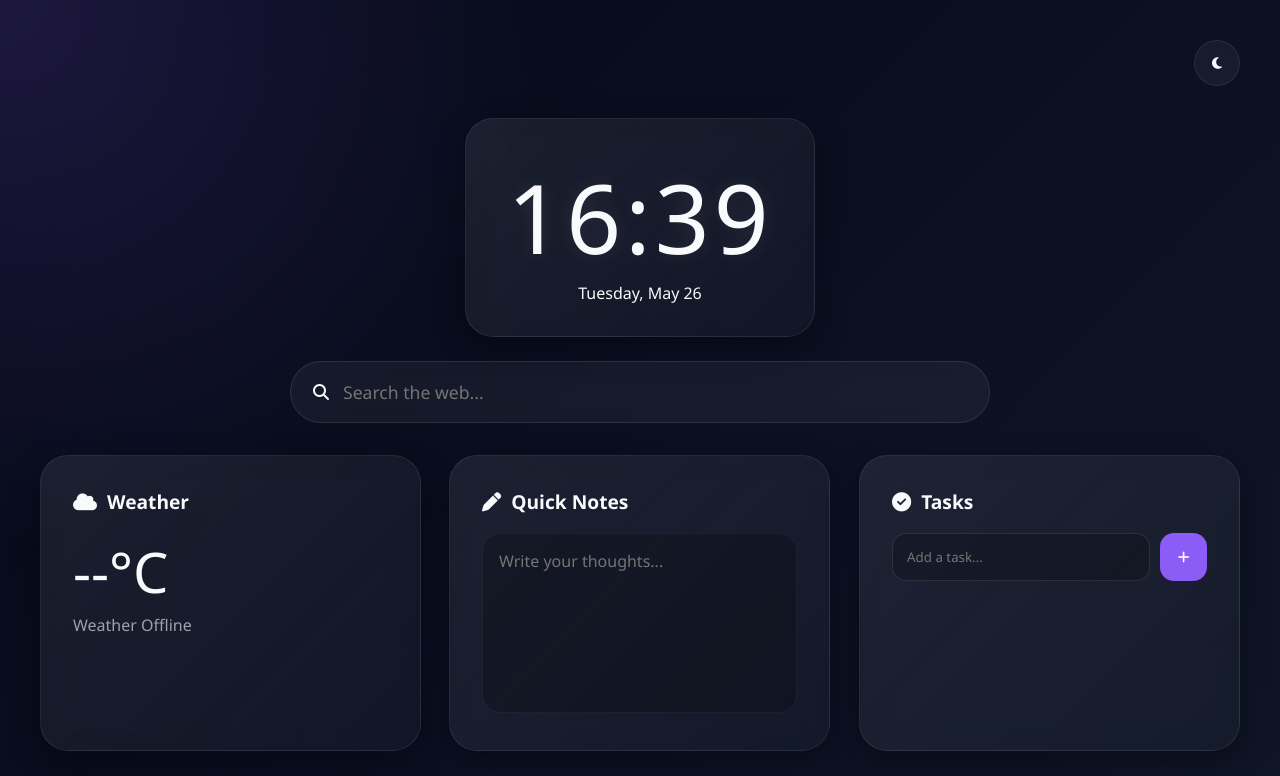
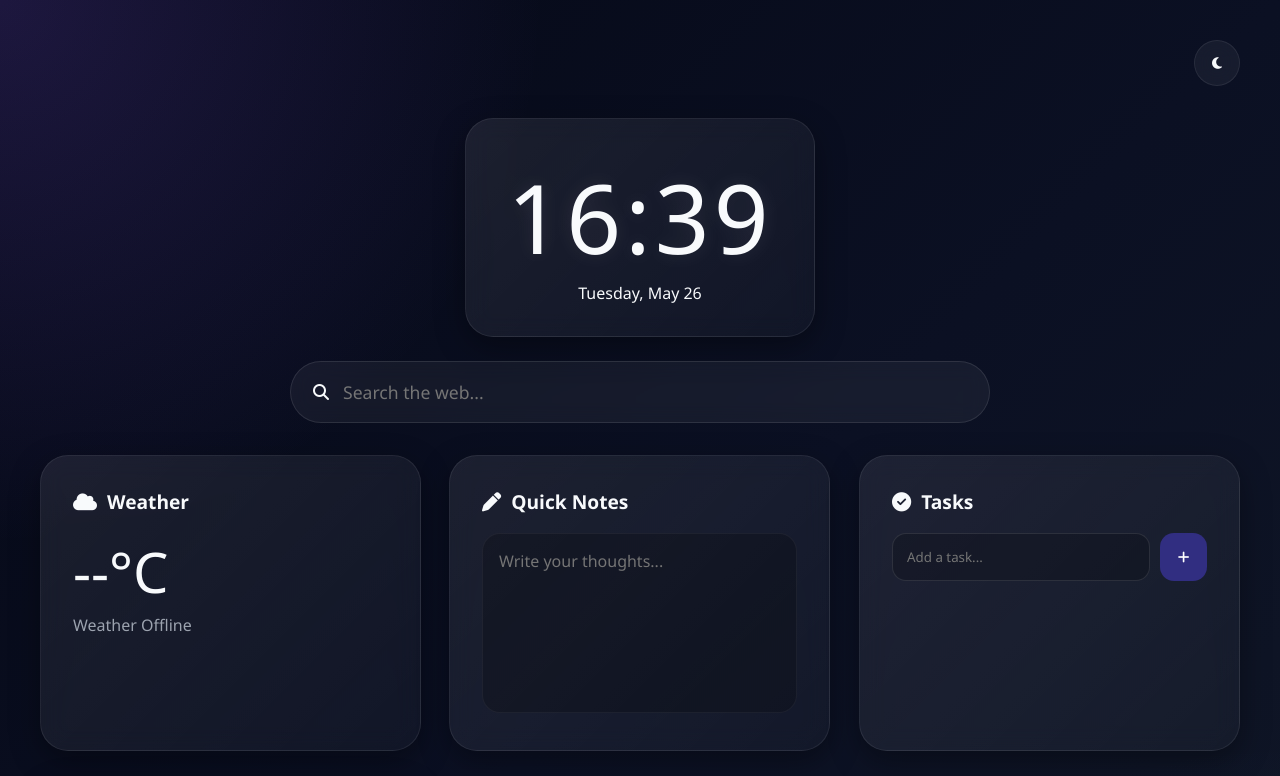
Before and after one commit to sanchit-rawat/Dashboard, a plain HTML site: page index.html in a window 1280 px wide. Shown: the top 776 px of the page. Drawn offline with Linux system fonts and the light colour scheme; no server answers.

Commit message:
Change accent color from #8b5cf6 to #312e81

```diff
--- a/style.css
+++ b/style.css
@@ -16,7 +16,7 @@
     --glass-border: rgba(255, 255, 255, 0.08);
     --text-main: #f8fafc;
     --text-muted: #9ca3af;
-    --accent: #8b5cf6;
+    --accent: #312e81;
     --shadow: 0 10px 30px rgba(0, 0, 0, 0.35);
 }
 
```
